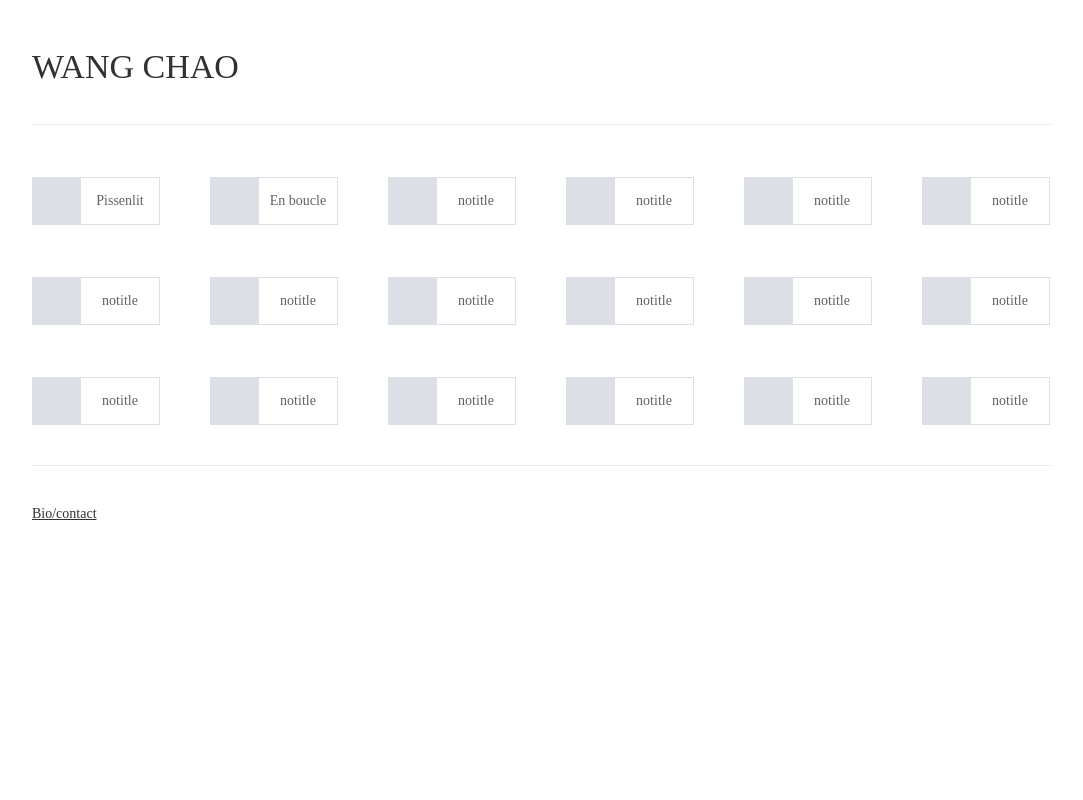
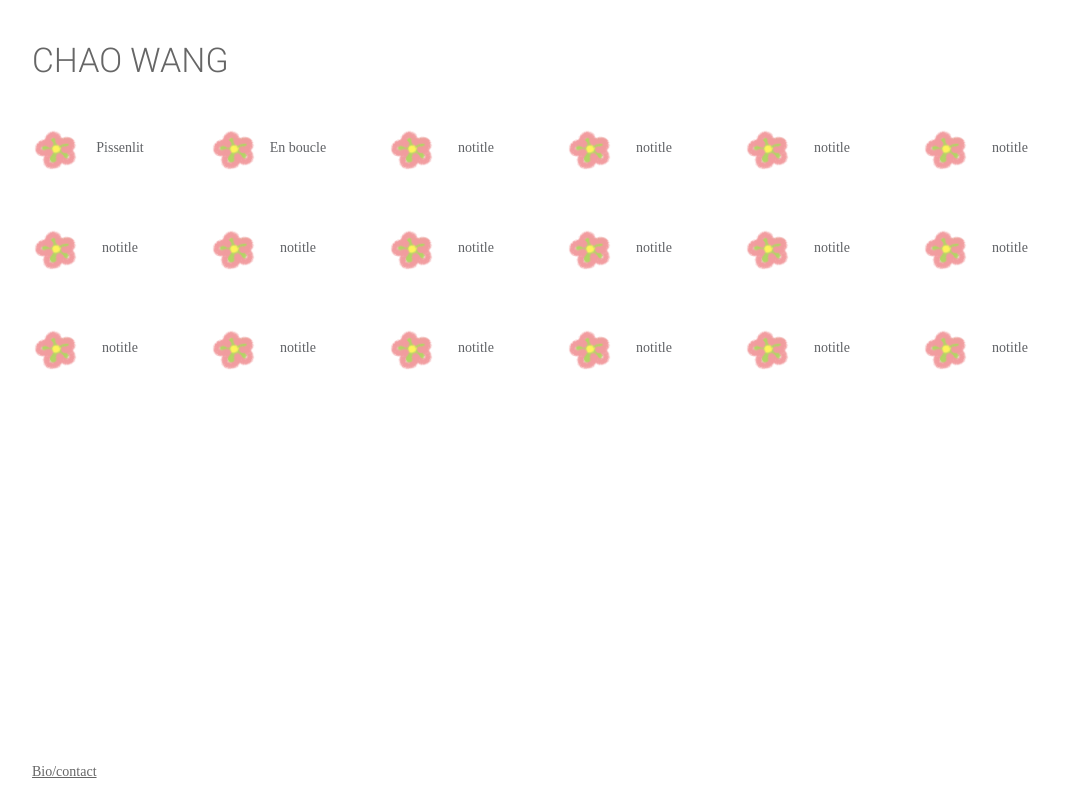
Before and after one commit to KayMax/Acceuil, a plain HTML site: page index.html in a window 1280 px wide. Shown: the whole page, without its empty margins (98-1181 px from the left). Drawn offline with nearby package versions, Linux system fonts and the light colour scheme.

Commit message:
update index page with fonts/images/css

```diff
--- a/css/index.css
+++ b/css/index.css
@@ -2,6 +2,8 @@
     box-sizing: border-box;
 }
 body{
+    margin: 0;
+    padding: 0;
     font-size: 14px;
     background-color: #fff;
 }
@@ -10,17 +12,34 @@ a,a:hover,a:active,a:visited{
     text-decoration: none;
 }
 
-
+@font-face{
+    font-family:futura;
+    src:url('../assets/fonts/Roboto-Light.ttf');
+}
 .page-section{
     width: 1020px;
     margin: auto;
 }
+.page-section.header,.page-section.footer{
+    position: fixed;
+    left: 0;
+    right: 0;
+}
+.page-section.header{
+    top: 0;
+}
+.page-section.footer{
+    bottom: 0;
+}
+.page-section.header+.page-section{
+    padding-top: 72px;
+}
 .section-header{
     padding: 42px 0 40px;
-    color: #303133;
+    color: #666;
     font-size: 34px;
     line-height: 1;
-    border-bottom: 1px solid #EBEEF5;
+    font-family: futura;
 }
 .section-body + .section-footer{
     margin-top: 40px;
@@ -55,7 +74,6 @@ a,a:hover,a:active,a:visited{
     height: 48px;
     text-align: left;
     background-color: #fff;
-    border: 1px solid #DCDFE6;
 }
 .item-box-inner-part{
     display: table-cell;
@@ -68,13 +86,21 @@ a,a:hover,a:active,a:visited{
     background-color: #DCDFE6;
     border-right: 1px solid #DCDFE6;
 }
+.item-box-inner-part.logo.has-img{
+    background-color: transparent;
+    border-color: transparent;
+}
+.item-box-inner-part.logo img{
+    width: 100%;
+    height: auto;
+    vertical-align: middle;
+}
 .item-box-inner-part.description{
     height: 100%;
     text-align: center;
     vertical-align: middle;
 }
 .section-footer{
-    border-top: 1px solid #EBEEF5;
     padding: 40px 0 20px;
-    color: #303133;
+    color: #666;
 }
--- a/index.html
+++ b/index.html
@@ -7,13 +7,15 @@
 </head>
 <body>
 <div id="app">
+    <section class="page-section header">
+        <section-header></section-header>
+    </section>
     <section class="page-section">
-        <section-header></section-header>
-
         <div class="section-body">
             <page-lists></page-lists>
         </div>
-
+    </section>
+    <section class="page-section footer">
         <section-footer></section-footer>
     </section>
 </div>
@@ -23,7 +25,6 @@
     var app = new Vue({
         el: '#app',
         data: {
-            message: 'Hello Vue!'
         }
     })
 </script>
--- a/js/index.js
+++ b/js/index.js
@@ -2,7 +2,7 @@ Vue.component('section-header', {
     template: '<div class="section-header"><span>{{ title }}</span></div>',
     data: function () {
         return {
-            title: 'WANG CHAO'
+            title: 'CHAO WANG'
         }
     }
 });
@@ -11,7 +11,7 @@ Vue.component('page-lists', {
         '<div class="page-lists-item" v-for="(item,key) in page_list" :key="key" :class="{\'no-margin\':key%6==0}">' +
         '<a class="item-box" :href="item.href" target="_blank">' +
         '<div class="item-box-inner">' +
-        '<span class="item-box-inner-part logo"></span>' +
+        '<span class="item-box-inner-part logo" :class="{\'has-img\': item.icon}"><img :src="item.icon"></span>' +
         '<span class="item-box-inner-part description"><span>{{ item.name }}</span></span>' +
         '</div>' +
         '</a>' +
@@ -21,92 +21,92 @@ Vue.component('page-lists', {
         return {
             page_list: [{
                 name: "Pissenlit",
-                icon: "",
+                icon: "./assets/images/01.gif",
                 des: "",
                 href: "https://kaymax.github.io/pissenlit/",
             },{
                 name: "En boucle",
-                icon: "",
+                icon: "./assets/images/01.gif",
                 des: "",
                 href: "https://kaymax.github.io/En-boucle/",
             },{
                 name: "notitle",
-                icon: "",
+                icon: "./assets/images/01.gif",
                 des: "",
                 href: "https://google.com",
             },{
                 name: "notitle",
-                icon: "",
+                icon: "./assets/images/01.gif",
                 des: "",
                 href: "https://google.com",
             },{
                 name: "notitle",
-                icon: "",
+                icon: "./assets/images/01.gif",
                 des: "",
                 href: "https://google.com",
             },{
                 name: "notitle",
-                icon: "",
+                icon: "./assets/images/01.gif",
                 des: "",
                 href: "https://google.com",
             },{
                 name: "notitle",
-                icon: "",
+                icon: "./assets/images/01.gif",
                 des: "",
                 href: "https://google.com",
             },{
                 name: "notitle",
-                icon: "",
+                icon: "./assets/images/01.gif",
                 des: "",
                 href: "https://google.com",
             },{
                 name: "notitle",
-                icon: "",
+                icon: "./assets/images/01.gif",
                 des: "",
                 href: "https://google.com",
             },{
                 name: "notitle",
-                icon: "",
+                icon: "./assets/images/01.gif",
                 des: "",
                 href: "https://google.com",
             },{
                 name: "notitle",
-                icon: "",
+                icon: "./assets/images/01.gif",
                 des: "",
                 href: "https://google.com",
             },{
                 name: "notitle",
-                icon: "",
+                icon: "./assets/images/01.gif",
                 des: "",
                 href: "https://google.com",
             },{
                 name: "notitle",
-                icon: "",
+                icon: "./assets/images/01.gif",
                 des: "",
                 href: "https://google.com",
             },{
                 name: "notitle",
-                icon: "",
+                icon: "./assets/images/01.gif",
                 des: "",
                 href: "https://google.com",
             },{
                 name: "notitle",
-                icon: "",
+                icon: "./assets/images/01.gif",
+                des: "./assets/images/01.gif",
+                href: "https://google.com",
+            },{
+                name: "notitle",
+                icon: "./assets/images/01.gif",
+                des: "./assets/images/01.gif",
+                href: "https://google.com",
+            },{
+                name: "notitle",
+                icon: "./assets/images/01.gif",
                 des: "",
                 href: "https://google.com",
             },{
                 name: "notitle",
-                icon: "",
-                des: "",
-                href: "https://google.com",
-            },{
-                name: "notitle",
-                icon: "",
-                des: "",
-                href: "https://google.com",
-            },{
-                name: "notitle",
-                icon: "",
+                icon: "./assets/images/01.gif",
                 des: "",
                 href: "https://google.com",
             }]
```
Also changed, not shown: assets/fonts/Futura-light-font.ttf (added), assets/fonts/Futura-lt-bt.ttf (added), assets/fonts/Roboto-Light.ttf (added), assets/images/01.gif (added).
